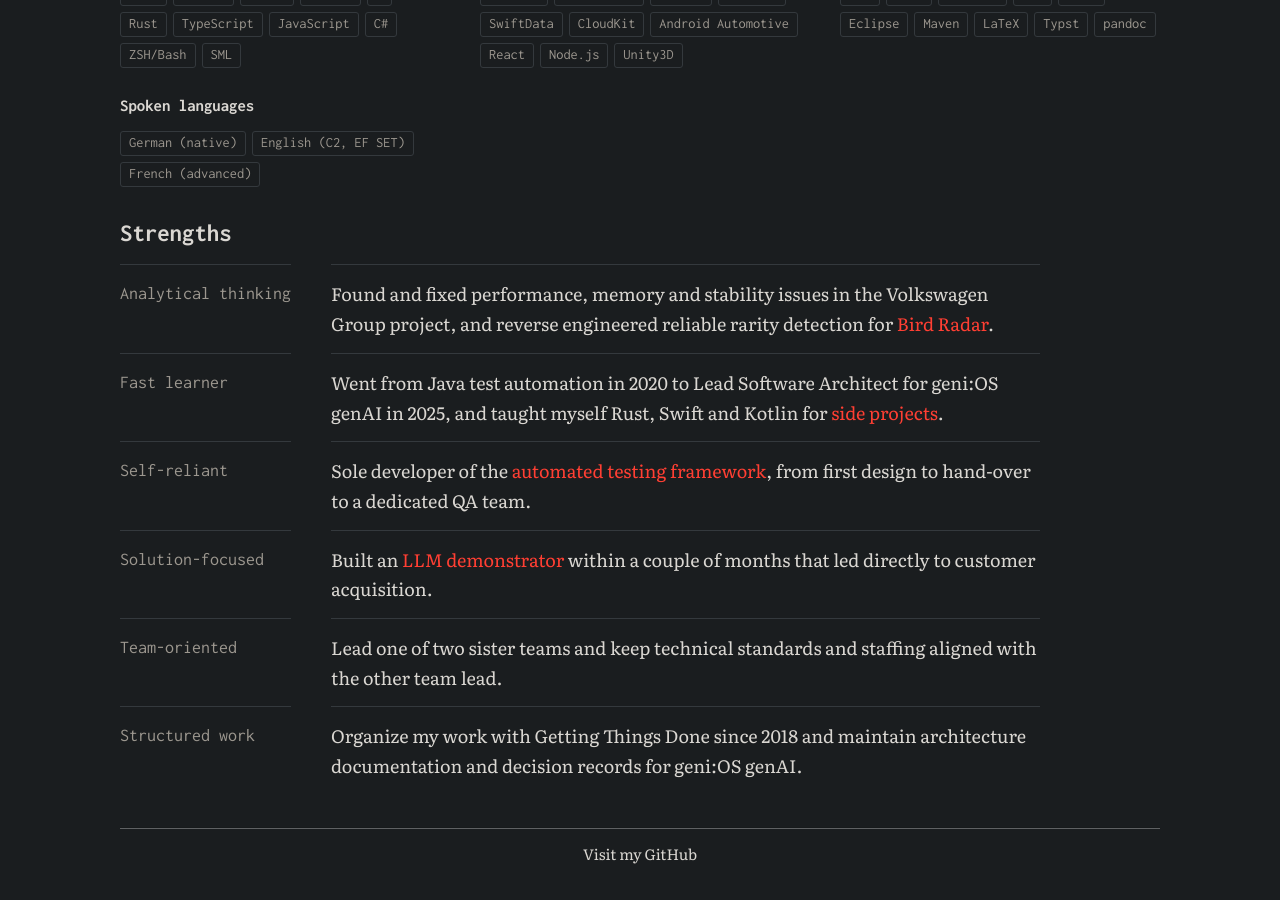
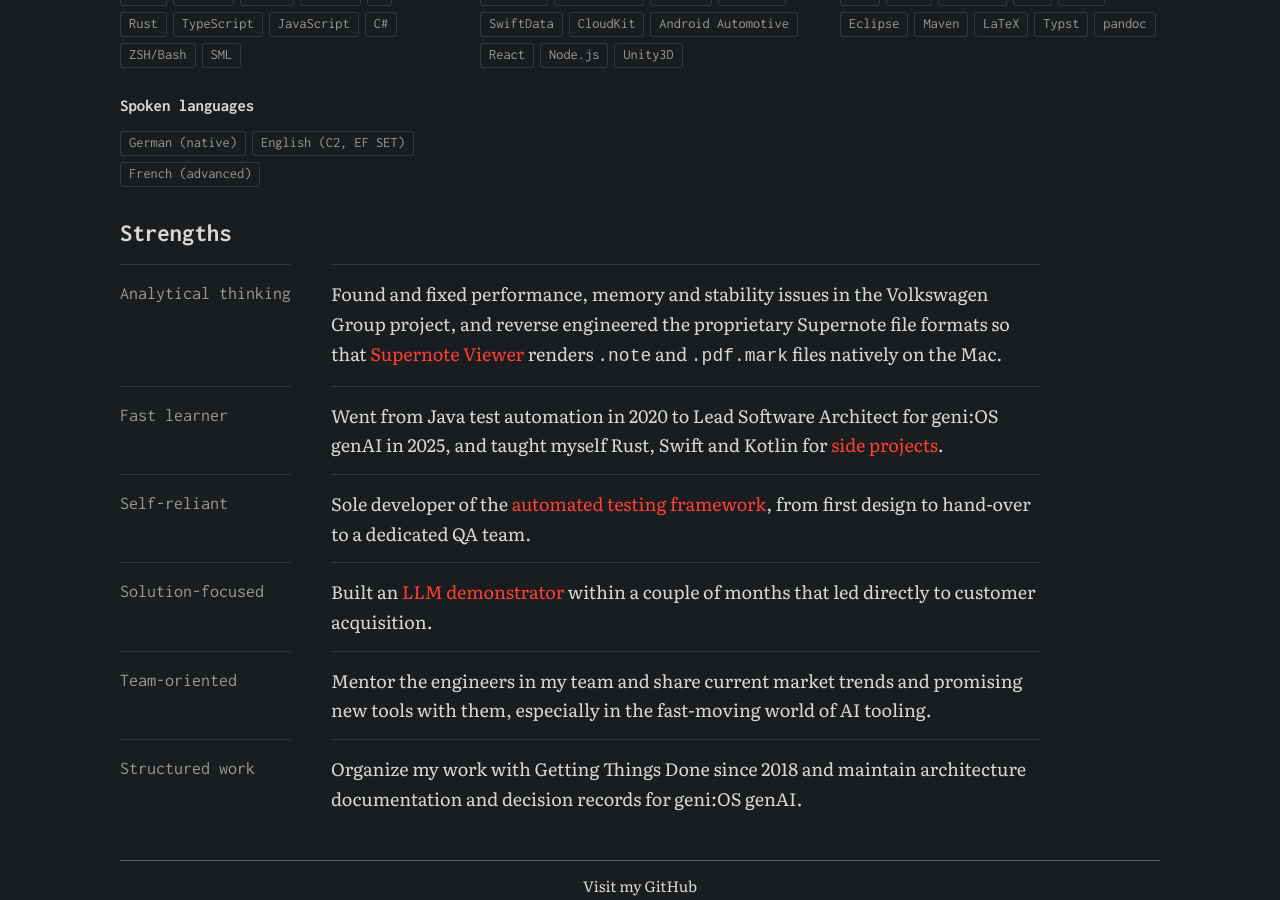
Before and after one commit to schaefer-dev/schaefer-dev.github.io, a Jekyll site: the page built from skills.md, in a window 1280 px wide and 900 px high, scrolled down 779 px. Built offline with Jekyll 4.4.1, drawn with Linux system fonts in a browser that asks for light colours; before the commit the page ends 1646 px from its top, so only the background shows below that.

Commit message:
minor refinements

```diff
--- a/_data/skills.yml
+++ b/_data/skills.yml
@@ -46,7 +46,7 @@ groups:
 # Strengths, each backed by something concrete from the site (markdown allowed)
 strengths:
   - name: "Analytical thinking"
-    evidence: "Found and fixed performance, memory and stability issues in the Volkswagen Group project, and reverse engineered reliable rarity detection for [Bird Radar](/projects#bird-radar)."
+    evidence: "Found and fixed performance, memory and stability issues in the Volkswagen Group project, and reverse engineered the proprietary Supernote file formats so that [Supernote Viewer](/projects#supernote-viewer) renders `.note` and `.pdf.mark` files natively on the Mac."
   - name: "Fast learner"
     evidence: "Went from Java test automation in 2020 to Lead Software Architect for geni:OS genAI in 2025, and taught myself Rust, Swift and Kotlin for [side projects](/projects#personal)."
   - name: "Self-reliant"
@@ -54,6 +54,6 @@ strengths:
   - name: "Solution-focused"
     evidence: "Built an [LLM demonstrator](/projects#llm-demonstrator) within a couple of months that led directly to customer acquisition."
   - name: "Team-oriented"
-    evidence: "Lead one of two sister teams and keep technical standards and staffing aligned with the other team lead."
+    evidence: "Mentor the engineers in my team and share current market trends and promising new tools with them, especially in the fast-moving world of AI tooling."
   - name: "Structured work"
     evidence: "Organize my work with Getting Things Done since 2018 and maintain architecture documentation and decision records for geni:OS genAI."
```
